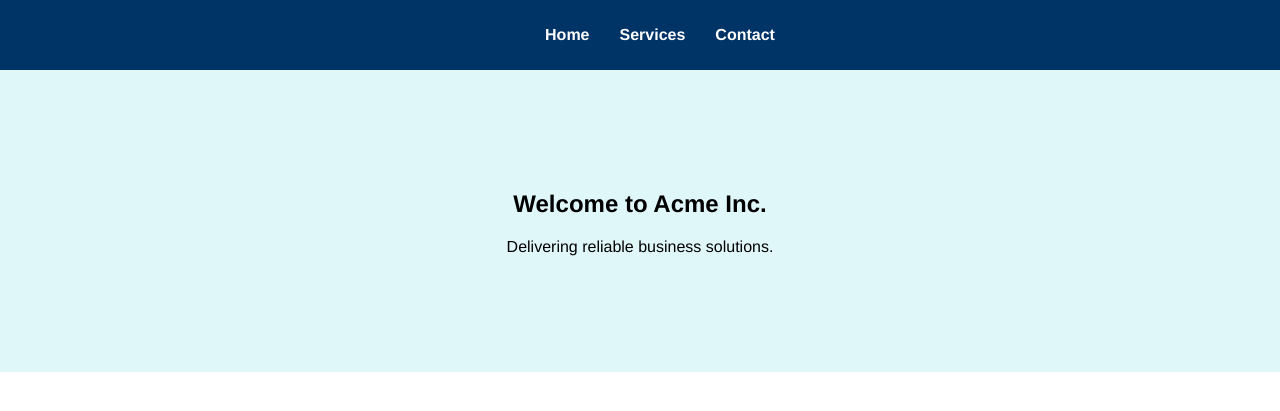
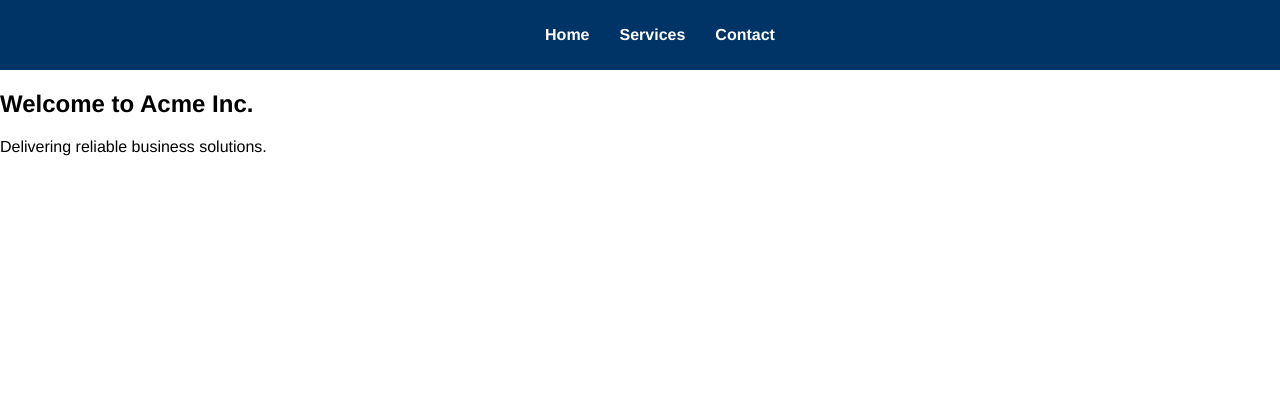
Before and after one commit to kanai6344/test, a PHP site: page /index.html in a window 1280 px wide. Shown: the top 411 px of the page. Run offline with PHP 8.4, Linux system fonts and the light colour scheme.

Commit message:
Update style.css

```diff
--- a/style.css
+++ b/style.css
@@ -20,9 +20,3 @@ nav a {
   text-decoration: none;
   font-weight: bold;
 }
-
-.hero {
-  text-align: center;
-  padding: 100px 20px;
-  background: #e0f7fa;
-}
```
